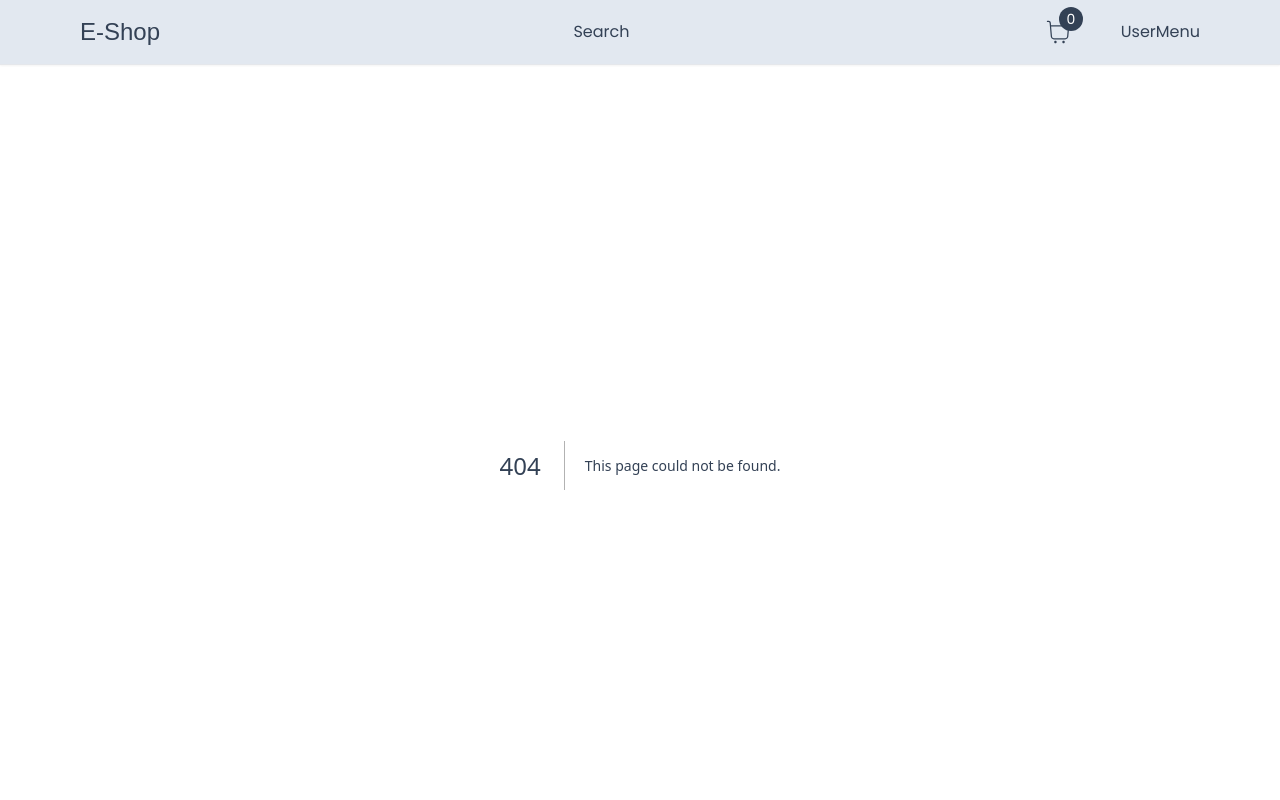
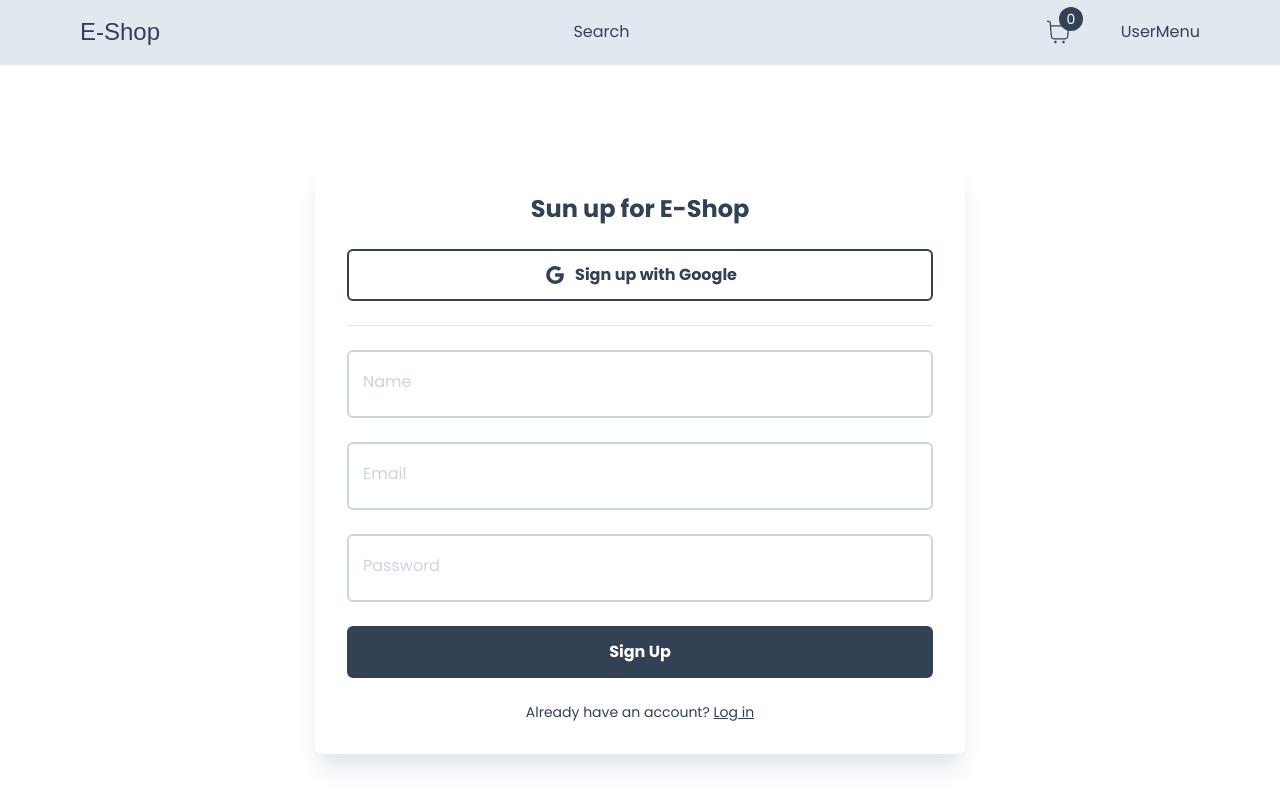
Before and after one commit to yassin-ben-haj-ali/e-shop, a Next.js app: page /register in a window 1280 px wide. Before the commit this address had no page. Shown: the top 800 px of the page. Built offline with nearby package versions, Linux system fonts and the light colour scheme; a web font is replaced by a local one.

Commit message:
Create Input+Register Form component

```diff
--- a/app/components/inputs/Input.tsx
+++ b/app/components/inputs/Input.tsx
@@ -5,7 +5,7 @@
 interface InputProps {
     id: string,
     label: string,
-    type: string,
+    type?: string,
     disabled?: boolean,
     required?: boolean,
     register: UseFormRegister<FieldValues>
@@ -22,8 +22,8 @@
     errors
 }) => {
     return (<div className="w-full relative">
-        <input autoComplete="off" id={id} disabled={disabled} {...register(id, { required })} placeholder="" type={type} className={`peer w-full p-4 pt-6 outline-none by-white font-light border-2 rounded-md transition disabled:opacity-70 disabled:cursor-not-allowed ${errors[id] ? 'border-rose-400' : 'border-slate-300'} ${errors[id] ? 'focus:border-rose-400' : 'border-slate-300'}`} />
-        <label className="absolute cursor-text text-md duration-150 transform -translate-y-3 top-5 z-10 origin-[0] left-4 peer-placeholder-shown:scale-100 peer-placeholder-shown:translate-y-0 peer-focus:scale-75 peer-focus:translate-y-4" htmlFor={id}>{label}</label>
+        <input autoComplete="off" id={id} disabled={disabled} {...register(id, { required })} placeholder="" type={type} className={`peer w-full p-4 pt-6 outline-none bg-white font-light border-2 rounded-md transition disabled:opacity-70 disabled:cursor-not-allowed ${errors[id] ? 'border-rose-400' : 'border-slate-300'} ${errors[id] ? 'focus:border-rose-400' : 'border-slate-300'}`} />
+        <label className={`absolute cursor-text text-md duration-150 transform -translate-y-3 top-5 z-10 origin-[0] left-4 peer-placeholder-shown:scale-100 peer-placeholder-shown:translate-y-0 peer-focus:scale-75 peer-focus:-translate-y-4 ${errors[id] ? 'text-rose-500' : 'text-slate-300'}`} htmlFor={id}>{label}</label>
     </div>);
 }
 
--- /dev/null
+++ b/app/register/RegisterForm.tsx
@@ -0,0 +1,65 @@
+"use client"
+
+import { useState } from "react";
+import Heading from "../components/Heading";
+import Input from "../components/inputs/Input";
+import { FieldValues, SubmitHandler, useForm } from "react-hook-form";
+import Button from "../components/Button";
+import Link from "next/link";
+import { AiOutlineGoogle } from "react-icons/ai";
+
+const RegisterForm = () => {
+    const [isLoading, setIsLoading] = useState(false);
+    const { register, handleSubmit, formState: { errors } } = useForm<FieldValues>({
+        defaultValues: {
+            name: "",
+            email: "",
+            password: ""
+        }
+    })
+
+    const onSubmit: SubmitHandler<FieldValues> = (data) => {
+        setIsLoading(false);
+        console.log(data);
+    }
+
+    return (<>
+        <Heading title="Sun up for E-Shop" />
+        <Button outline label="Sign up with Google" icon={AiOutlineGoogle} onClick={() =>{}} />
+        <hr className="bg-slate-300 w-full h-px" />
+        <Input
+            id="name"
+            label="Name"
+            disabled={isLoading}
+            register={register}
+            errors={errors}
+            required
+        />
+        <Input
+            id="email"
+            label="Email"
+            disabled={isLoading}
+            register={register}
+            errors={errors}
+            required
+        />
+        <Input
+            id="password"
+            label="Password"
+            disabled={isLoading}
+            register={register}
+            errors={errors}
+            required
+            type="password"
+        />
+        <Button label={isLoading ? "Loading" : "Sign Up"} onClick={handleSubmit(onSubmit)} />
+        <p className="text-sm">
+            Already have an account?{" "}
+            <Link className="underline" href="/login">
+                Log in
+            </Link>
+        </p>
+    </>);
+}
+
+export default RegisterForm;
--- /dev/null
+++ b/app/register/page.tsx
@@ -0,0 +1,13 @@
+import Container from "../components/Container";
+import FormWrap from "../components/FormWrap";
+import RegisterForm from "./RegisterForm";
+
+const Register = () => {
+    return (<Container>
+        <FormWrap>
+            <RegisterForm />
+        </FormWrap>
+    </Container>);
+}
+
+export default Register;
```
